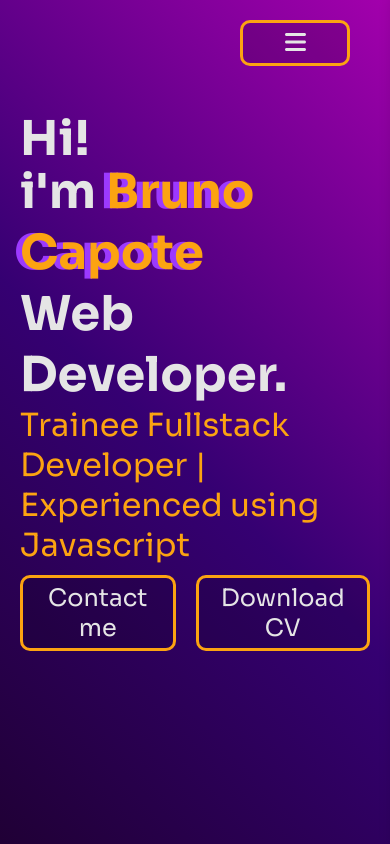
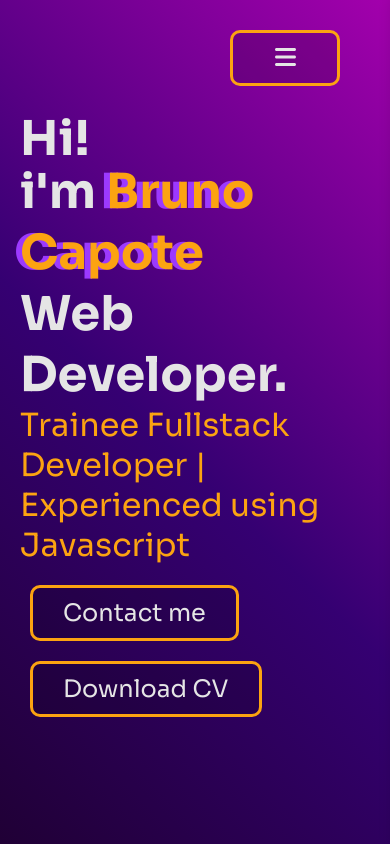
Before and after one commit to capotebr1/react-portfolio, a React (Vite) app: page / in a window 390 px wide. Built offline with nearby package versions, Linux system fonts and the light colour scheme.

Commit message:
fixing grid

```diff
--- a/src/components/About/About.scss
+++ b/src/components/About/About.scss
@@ -20,11 +20,12 @@
     }
 
     .about-studies{
+        width: 100%;
         padding-bottom: 20px;
         .studies{
+            width: 100%;
             display: grid;
-            grid-template-columns: repeat(3,250px);
-            grid-auto-rows: auto;
+            grid-template-columns: repeat(auto-fit, minmax(300px, 1fr));            grid-auto-rows: auto;
             gap: 40px;
 
             .study-card{
@@ -99,16 +100,3 @@
     color: $orange-web;
     font-weight: bold;
 }
-
-@media (max-width: 1180px) {
-    .about-container{
-
-        .about-studies{
-
-            .studies{
-                display:flex;
-                flex-wrap: wrap;
-            }
-        }
-    }
-}
--- a/src/components/home/Home.scss
+++ b/src/components/home/Home.scss
@@ -22,7 +22,7 @@
     .home__menu{
         opacity: 1;
         display: flex;
-        gap: 20px;
+        flex-wrap: wrap;
     }
 }
 
--- a/src/index.scss
+++ b/src/index.scss
@@ -38,6 +38,7 @@
     border-radius: 10px;
     color: $platinum;
     padding: 10px 30px;
+    margin: 10px;
     cursor: pointer;
     transition: cubic-bezier(0.075, 0.82, 0.165, 1) .3s;
     &:hover{
@@ -62,7 +63,7 @@
     }
 
     button{
-        padding: 5px 20px;
+        // padding: 5px 20px;
         font-size: 1.5rem;
     }
 }
```
